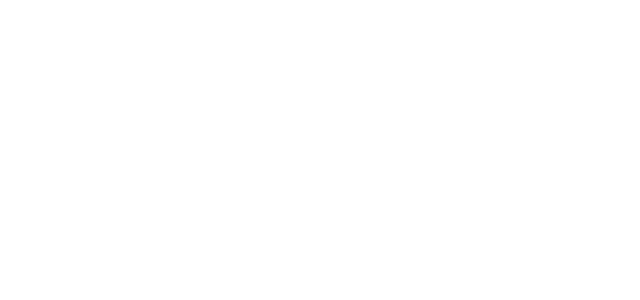
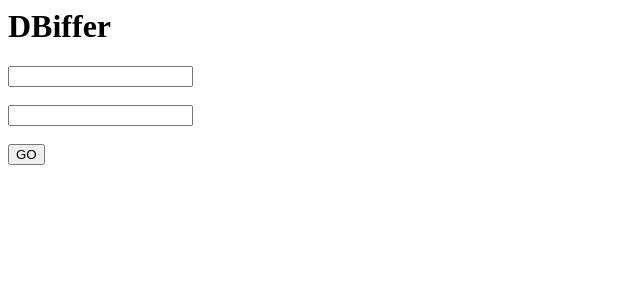
Before and after one commit to TEAM-OSTRICH/dbiffer-test, a React (Vite) app: page / in a window 1280 px wide. Shown: the top 300 px of the page, without its empty margins (0-640 px from the left). Built offline with nearby package versions, Linux system fonts and the light colour scheme.

Commit message:
react page 1

```diff
--- a/package.json
+++ b/package.json
@@ -15,9 +15,11 @@
     "parcel-bundler": "^1.10.3"
   },
   "dependencies": {
+    "body-parser": "^1.18.3",
     "express": "^4.16.4",
     "nodemon": "^1.18.5",
     "pg-promise": "^8.5.1",
+    "promise-pg": "^0.1.1",
     "react": "^16.6.0",
     "react-dom": "^16.6.0"
   }
--- a/src/client/App.jsx
+++ b/src/client/App.jsx
@@ -1,16 +1,87 @@
 import React, { Component } from 'react';
-import DbDisplayContainer from './containers/DbDisplayContainer.jsx';
-import MainContainer from './containers/MainContainer.jsx';
+import DbDisplayContainer from './containers/DbDisplayContainer';
+import MainContainer from './containers/MainContainer';
+
 
 class App extends Component {
   constructor(props) {
     super(props);
+    this.state = {
+      u1: '',
+      u2: '',
+      input1: '',
+      input2: '',
+
+    };
+
+    this.checkBoth = this.checkBoth.bind(this);
+    this.change1 = this.change1.bind(this);
+    this.change2 = this.change2.bind(this);
+  }
+
+
+  checkBoth(event) {
+    event.preventDefault();
+    // part1
+    const { input1 } = this.state;
+    fetch('/check1', {
+      method: 'POST',
+      headers: { 'Content-Type': 'application/json; charset=utf-8' },
+      body: JSON.stringify({
+        test: input1,
+      }),
+    })
+      .then(data => data.json())
+      .then(data => this.setState({ u1: data }))
+      .then(() => {
+        // part2
+        const { input2 } = this.state;
+        fetch('/check2', {
+          method: 'POST',
+          headers: { 'Content-Type': 'application/json; charset=utf-8' },
+          body: JSON.stringify({
+            test: input2,
+          }),
+        })
+          .then(data => data.json())
+          .then(data => this.setState({ u2: data }))
+          .then(() => console.log(this.state))
+
+          // original button function
+          .then(() => {
+            const { u1, u2 } = this.state;
+            console.log("u1", u1, "u2", u2)
+            if (u1.length > 0 && u2.length > 0) {
+              console.log('work!');
+            }
+          });
+      });
+  }
+
+  change1(event) {
+    this.setState({ input1: event.target.value });
+  }
+
+  change2(event) {
+    this.setState({ input2: event.target.value });
   }
 
   render() {
     return (
       <div>
         <MainContainer />
+        <h1>DBiffer</h1>
+        <form>
+          <input id="DbUrl1" value={this.input1} onChange={this.change1} />
+          {/* <button type="button" onClick={this.checkUrl1}>check</button> */}
+          <br />
+          <br />
+          <input id="DbUrl2" value={this.input2} onChange={this.change2} />
+          {/* <button type="button" onClick={this.checkUrl2}>check</button> */}
+          <br />
+          <br />
+          <button type="submit" onClick={this.checkBoth}>GO</button>
+        </form>
       </div>
     );
   }
--- a/src/client/containers/MainContainer.jsx
+++ b/src/client/containers/MainContainer.jsx
@@ -1,5 +1,5 @@
 import React, { Component } from 'react';
-import DbDisplayContainer from './DbDisplayContainer.jsx';
+import DbDisplayContainer from './DbDisplayContainer';
 
 class MainContainer extends Component {
   constructor(props) {
```
Also changed, not shown: src/server/controllers/dbController.js (+47 -0 lines), src/server/server.js (+6 -1 lines), 5 other files (tests, documents, lock files or other folders).
